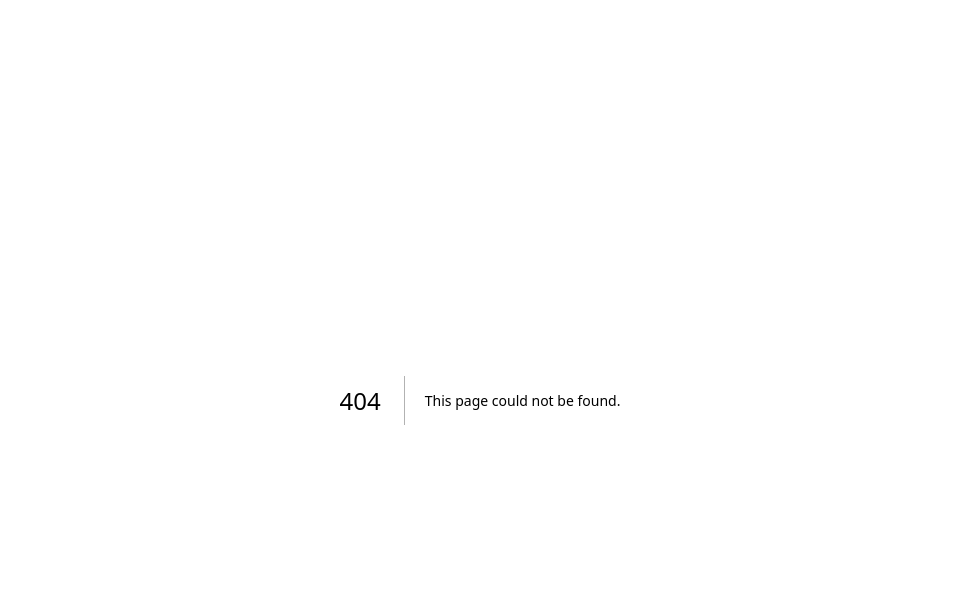
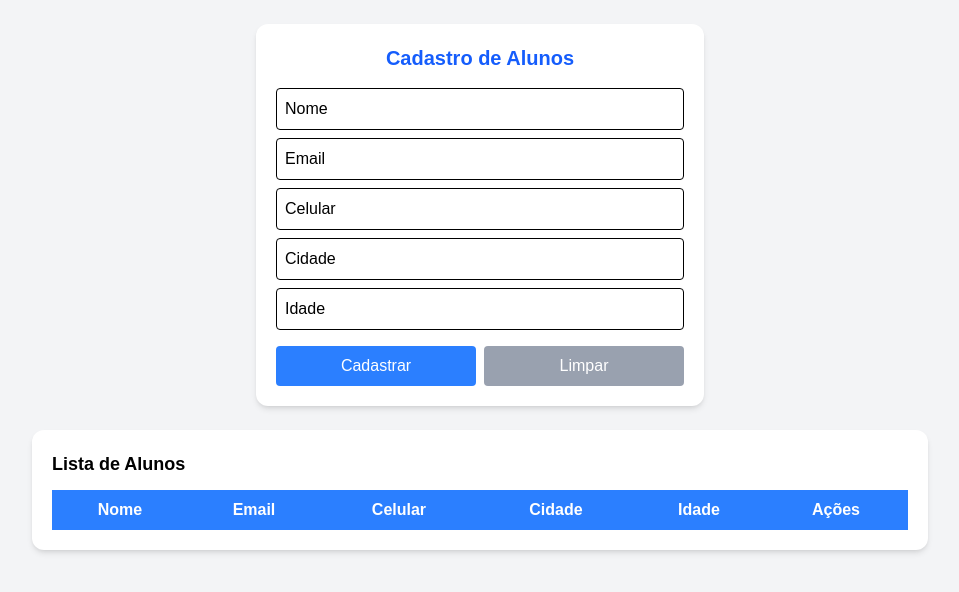
Before and after one commit to danielapereira60409-collab/aplicativosWebSenac, a Next.js app: page /crud in a window 1280 px wide. Before the commit this address had no page. Shown: the top 592 px of the page, without its empty margins (160-1119 px from the left). Built offline with nearby package versions, Linux system fonts and the light colour scheme.

Commit message:
Add files via upload

```diff
--- /dev/null
+++ b/app/crud/page.js
@@ -0,0 +1,171 @@
+"use client";
+import { useState } from "react";
+import link from "next/link";
+
+export default function CRUD() {
+  const [alunos, setAlunos] = useState([]);
+
+  const [nome, setNome] = useState("");
+  const [email, setEmail] = useState("");
+  const [celular, setCelular] = useState("");
+  const [cidade, setCidade] = useState("");
+  const [idade, setIdade] = useState("");
+
+  const [editandoIndex, setEditandoIndex] = useState(null);
+
+  function cadastrar() {
+    if (!nome || !email || !celular || !cidade || !idade) {
+      alert("Preencha tudo!");
+      return;
+    }
+
+    if (editandoIndex !== null) {
+      // ATUALIZAR
+      const lista = [...alunos];
+      lista[editandoIndex] = { nome, email, celular, cidade, idade };
+      setAlunos(lista);
+      setEditandoIndex(null);
+    } else {
+      // CADASTRAR
+      const novo = { nome, email, celular, cidade, idade };
+      setAlunos([...alunos, novo]);
+    }
+
+    limpar();
+  }
+
+  function excluir(index) {
+    const listaNova = alunos.filter((_, i) => i !== index);
+    setAlunos(listaNova);
+  }
+
+  function editar(index) {
+    const aluno = alunos[index];
+    setNome(aluno.nome);
+    setEmail(aluno.email);
+    setCelular(aluno.celular);
+    setCidade(aluno.cidade);
+    setIdade(aluno.idade);
+
+    setEditandoIndex(index);
+  }
+
+  function limpar() {
+    setNome("");
+    setEmail("");
+    setCelular("");
+    setCidade("");
+    setIdade("");
+    setEditandoIndex(null);
+  }
+
+  return (
+    <div className="min-h-screen bg-gray-100 flex flex-col items-center p-6">
+
+      {/* FORM */}
+      <div className="bg-white shadow-md rounded-xl p-5 w-full max-w-md">
+        <h1 className="text-xl font-bold text-center text-blue-600 mb-4">
+          Cadastro de Alunos
+        </h1>
+
+        <div className="flex flex-col gap-2">
+          <input className="border p-2 rounded text-black placeholder-black focus:outline-none focus:ring-2 focus:ring-blue-400"
+            placeholder="Nome"
+            value={nome}
+            onChange={(e) => setNome(e.target.value)}
+          />
+
+          <input className="border p-2 rounded text-black placeholder-black focus:outline-none focus:ring-2 focus:ring-blue-400"
+            placeholder="Email"
+            value={email}
+            onChange={(e) => setEmail(e.target.value)}
+          />
+
+          <input className="border p-2 rounded text-black placeholder-black focus:outline-none focus:ring-2 focus:ring-blue-400"
+            placeholder="Celular"
+            value={celular}
+            onChange={(e) => setCelular(e.target.value)}
+          />
+
+          <input className="border p-2 rounded text-black placeholder-black focus:outline-none focus:ring-2 focus:ring-blue-400"
+            placeholder="Cidade"
+            value={cidade}
+            onChange={(e) => setCidade(e.target.value)}
+          />
+
+          <input className="border p-2 rounded text-black placeholder-black focus:outline-none focus:ring-2 focus:ring-blue-400"
+            placeholder="Idade"
+            value={idade}
+            onChange={(e) => setIdade(e.target.value)}
+          />
+
+          {/* BOTÕES */}
+          <div className="flex gap-2 mt-2">
+            <button
+              onClick={cadastrar}
+              className="bg-blue-500 hover:bg-blue-600 text-white p-2 rounded w-full"
+            >
+              {editandoIndex !== null ? "Atualizar" : "Cadastrar"}
+            </button>
+
+            <button
+              onClick={limpar}
+              className="bg-gray-400 hover:bg-gray-500 text-white p-2 rounded w-full"
+            >
+              Limpar
+            </button>
+          </div>
+        </div>
+      </div>
+
+      {/* TABELA */}
+      <div className="bg-white text-black shadow-md rounded-xl p-5 w-full max-w-4xl mt-6 overflow-x-auto">
+        <h2 className="text-lg font-semibold mb-3 text-black    ">
+          Lista de Alunos
+        </h2>
+
+        <table className="w-full text-center border-collapse">
+          <thead>
+            <tr className="bg-blue-500 text-white">
+              <th className="p-2">Nome</th>
+              <th className="p-2">Email</th>
+              <th className="p-2">Celular</th>
+              <th className="p-2">Cidade</th>
+              <th className="p-2">Idade</th>
+              <th className="p-2">Ações</th>
+            </tr>
+          </thead>
+
+          <tbody>
+            {alunos.map((a, i) => (
+              <tr key={i} className="border-b hover:bg-gray-100">
+                <td className="p-2">{a.nome}</td>
+                <td className="p-2">{a.email}</td>
+                <td className="p-2">{a.celular}</td>
+                <td className="p-2">{a.cidade}</td>
+                <td className="p-2">{a.idade}</td>
+
+                <td className="p-2 flex gap-2 justify-center">
+                  <button
+                    onClick={() => editar(i)}
+                    className="bg-yellow-400 hover:bg-yellow-500 text-white px-2 py-1 rounded"
+                  >
+                    Editar
+                  </button>
+
+                  <button
+                    onClick={() => excluir(i)}
+                    className="bg-red-500 hover:bg-red-600 text-white px-2 py-1 rounded"
+                  >
+                    Excluir
+                  </button>
+                </td>
+              </tr>
+            ))}
+          </tbody>
+        </table>
+      </div>
+
+    </div>
+  );
+}
--- a/app/page.js
+++ b/app/page.js
@@ -42,7 +42,9 @@ export default function Home() {
         <Link href="/ficha" className="bg-red-600 text-white text-center py-2 rounded-lg hover:bg-red-700 transition">
           Ficha de Cadastro
         </Link>
-
+      <Link href="/crud" className="bg-gray-500 text-white text-center py-2 rounded-lg hover:bg-gray-600 transition">
+          CRUD de Alunos
+        </Link>
       </div>
     </main>
   );
```
